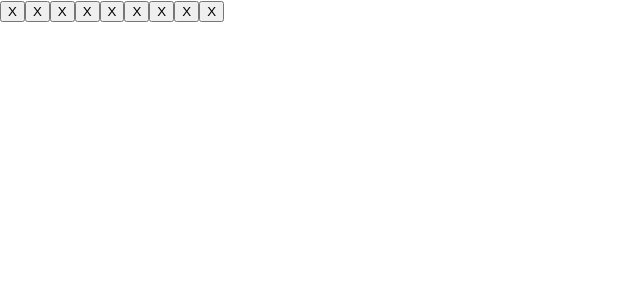
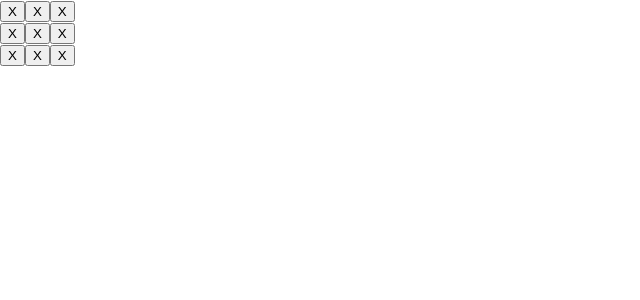
Before and after one commit to yashwanth357/cs696A, a React (Create React App) app in the folder tic-tac-toe/: page / in a window 1280 px wide. Shown: the top 300 px of the page, without its empty margins (0-640 px from the left). Built offline with nearby package versions, Linux system fonts and the light colour scheme.

Commit message:
second square

```diff
--- a/tic-tac-toe/src/App.js
+++ b/tic-tac-toe/src/App.js
@@ -1,15 +1,22 @@
 export default function Square() {
   return (
   <>
+  <div className="row">
    <button className="square">X</button>
    <button className="square">X</button>
    <button className="square">X</button>
+   </div>
+   <div className="row">
    <button className="square">X</button>
    <button className="square">X</button>
    <button className="square">X</button>
+   </div>
+
+   <div className="row">
    <button className="square">X</button>
    <button className="square">X</button>
    <button className="square">X</button>
+   </div>
   </>
   )
 }
```
